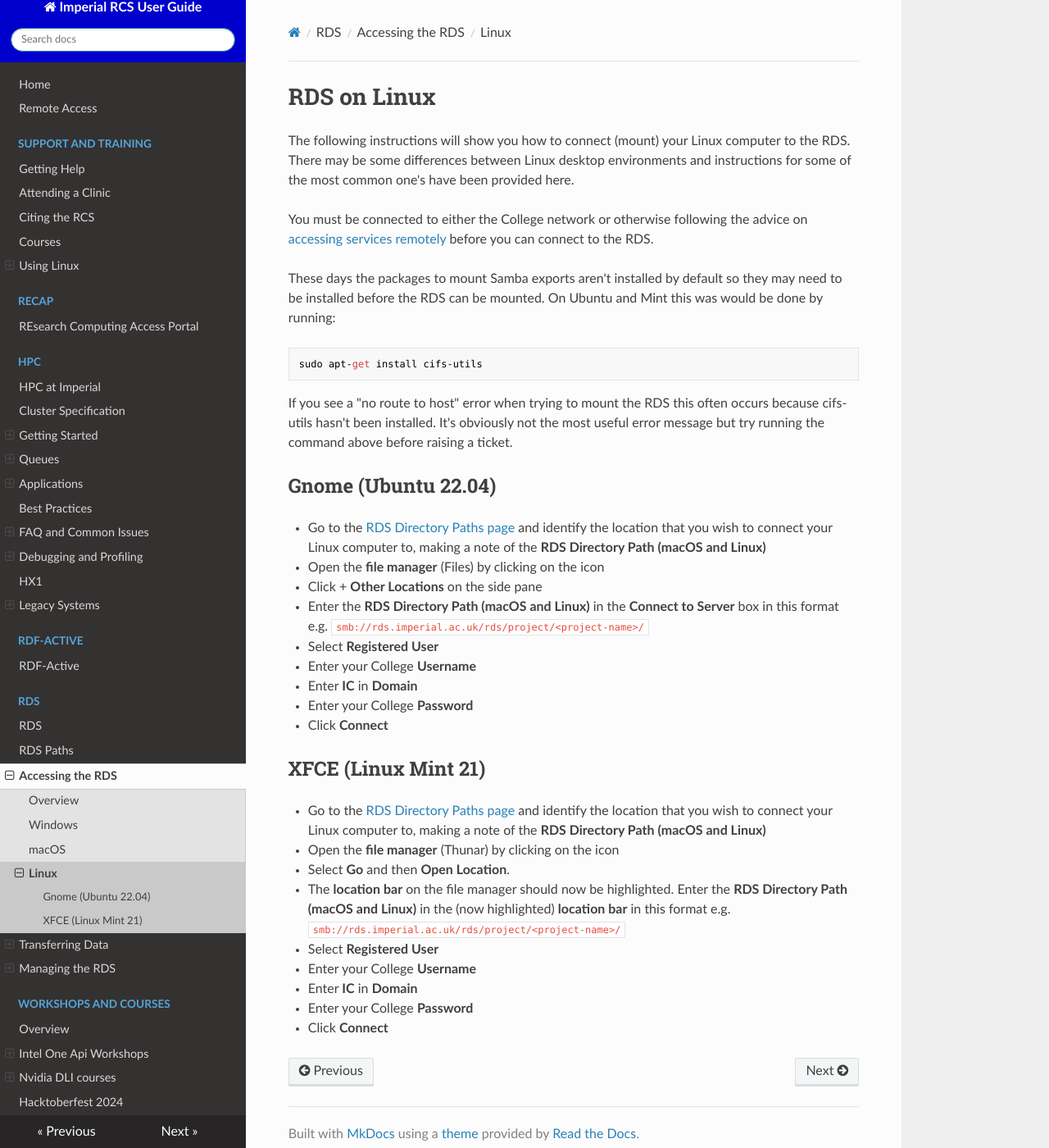
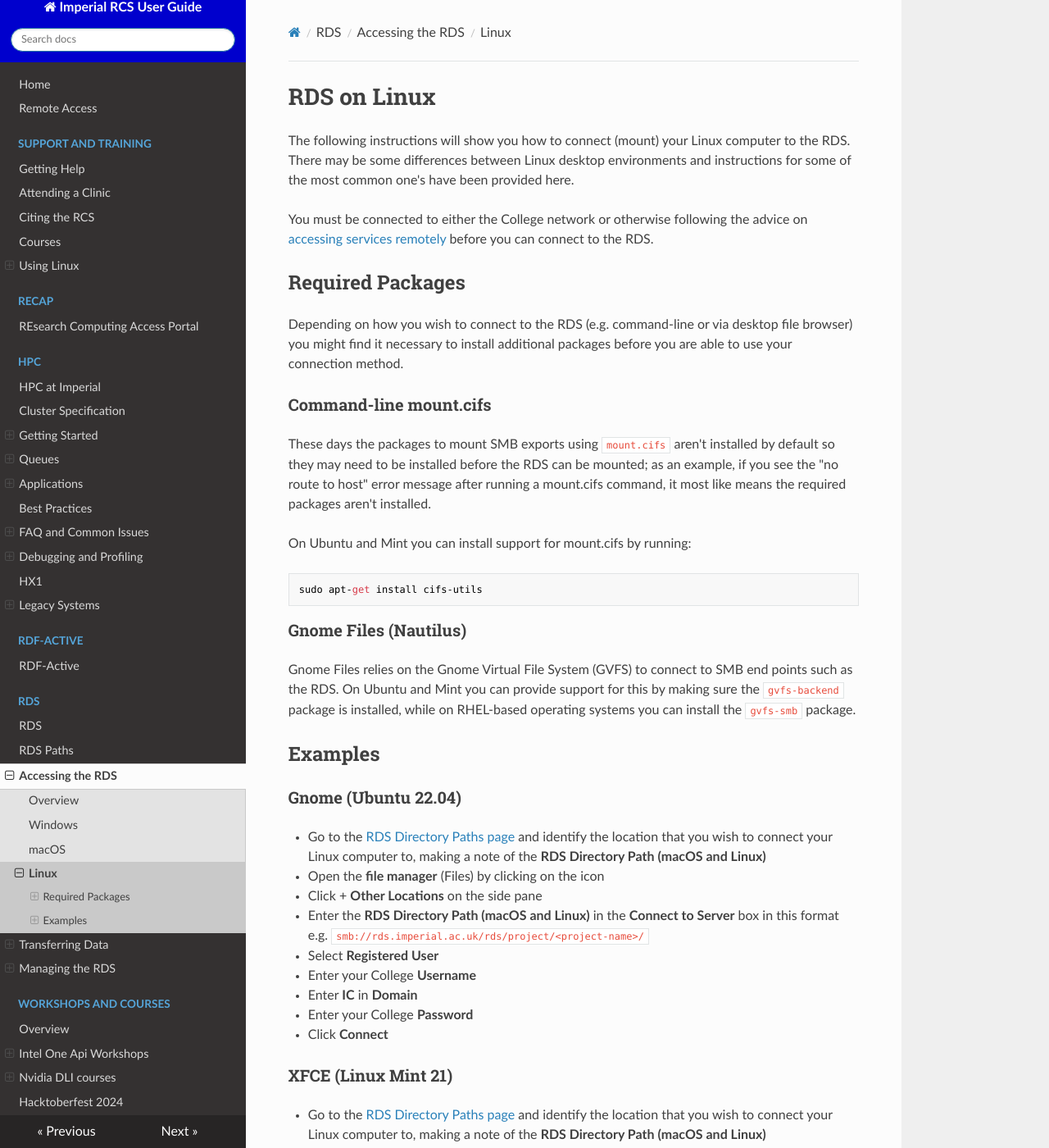
Before and after one commit to ImperialCollegeLondon/icl-rcs-user-guide, an MkDocs documentation site: the page built from docs/rds/access/linux.md, in a window 1280 px wide and 1400 px high. Shown: the whole window at 82% size. Built offline with MkDocs 1.6.1, drawn with Linux system fonts in a browser that asks for light colours; nearby versions of some CDN libraries.

Commit message:
Update linux.md
Added Required Packages sections

````diff
--- a/docs/rds/access/linux.md
+++ b/docs/rds/access/linux.md
@@ -4,15 +4,27 @@ The following instructions will show you how to connect (mount) your Linux compu
 
 You must be connected to either the College network or otherwise following the advice on [accessing services remotely](../../remoteaccess.md) before you can connect to the RDS.
 
-These days the packages to mount Samba exports aren't installed by default so they may need to be installed before the RDS can be mounted. On Ubuntu and Mint this was would be done by running:
+## Required Packages
+
+Depending on how you wish to connect to the RDS (e.g. command-line or via desktop file browser) you might find it necessary to install additional packages before you are able to use your connection method.
+
+### Command-line mount.cifs
+
+These days the packages to mount SMB exports using `mount.cifs` aren't installed by default so they may need to be installed before the RDS can be mounted; as an example, if you see the "no route to host" error message after running a mount.cifs command, it most like means the required packages aren't installed.
+
+On Ubuntu and Mint you can install support for mount.cifs by running:
 
 ```
 sudo apt-get install cifs-utils
 ```
 
-If you see a "no route to host" error when trying to mount the RDS this often occurs because cifs-utils hasn't been installed. It's obviously not the most useful error message but try running the command above before raising a ticket.
+### Gnome Files (Nautilus)
 
-## Gnome (Ubuntu 22.04)
+Gnome Files relies on the Gnome Virtual File System (GVFS) to connect to SMB end points such as the RDS. On Ubuntu and Mint you can provide support for this by making sure the `gvfs-backend` package is installed, while on RHEL-based operating systems you can install the `gvfs-smb` package.
+
+## Examples
+
+### Gnome (Ubuntu 22.04)
 
 * Go to the [RDS Directory Paths page](../paths.md) and identify the location that you wish to connect your Linux computer to, making a note of the **RDS Directory Path (macOS and Linux)**
 * Open the **file manager** (Files) by clicking on the icon
@@ -24,7 +36,7 @@ If you see a "no route to host" error when trying to mount the RDS this often oc
 * Enter your College **Password**
 * Click **Connect**
 
-## XFCE (Linux Mint 21)
+### XFCE (Linux Mint 21)
 
 * Go to the [RDS Directory Paths page](../paths.md) and identify the location that you wish to connect your Linux computer to, making a note of the **RDS Directory Path (macOS and Linux)**
 * Open the **file manager** (Thunar) by clicking on the icon
````
